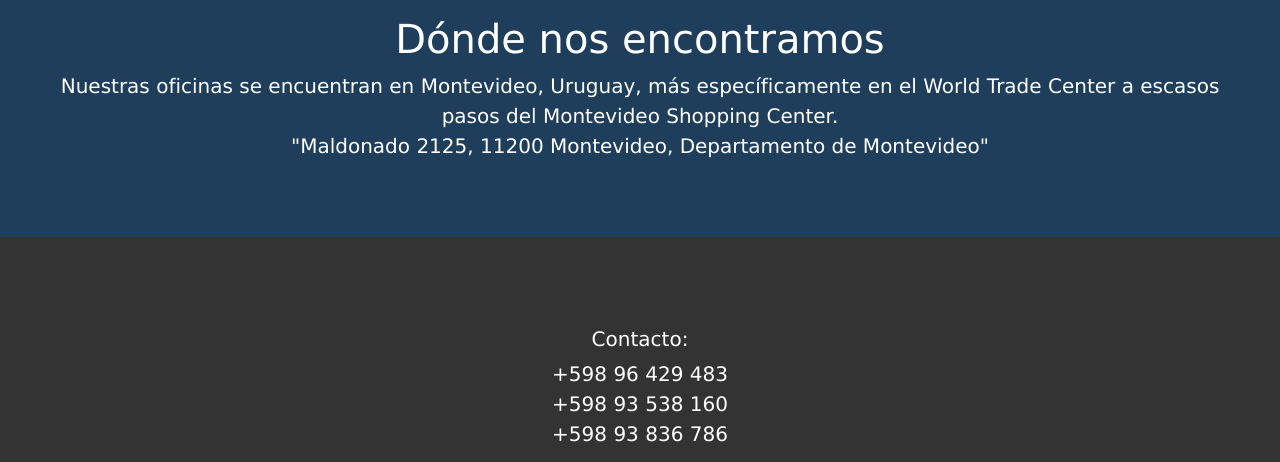
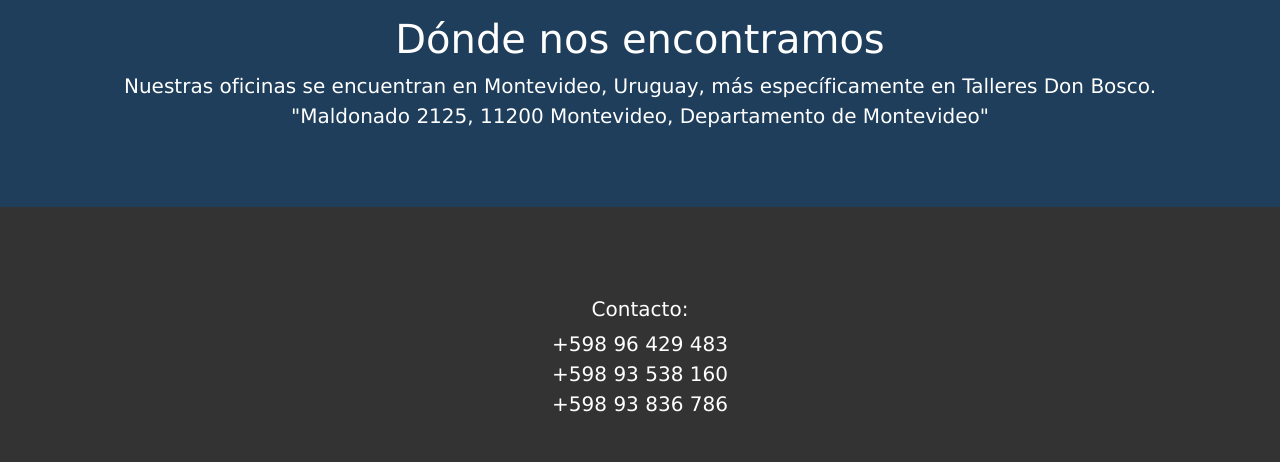
Before and after one commit to EmilianoMandacen/TortuStudioWeb.github.io, a plain HTML site: page index.html in a window 1280 px wide. Shown: the part 2045-2507 px from the top of the page. Drawn offline with nearby package versions, Linux system fonts and the light colour scheme.

Commit message:
Update index.html

```diff
--- a/index.html
+++ b/index.html
@@ -71,7 +71,7 @@
       <br><br>
     </div>
     <div class="caja9">
-      <p>Nuestras oficinas se encuentran en Montevideo, Uruguay, más específicamente en el World Trade Center a escasos pasos del Montevideo Shopping Center.
+      <p>Nuestras oficinas se encuentran en Montevideo, Uruguay, más específicamente en Talleres Don Bosco.
         <br>"Maldonado 2125, 11200 Montevideo, Departamento de Montevideo"
       </p>
       <br><br>
```
